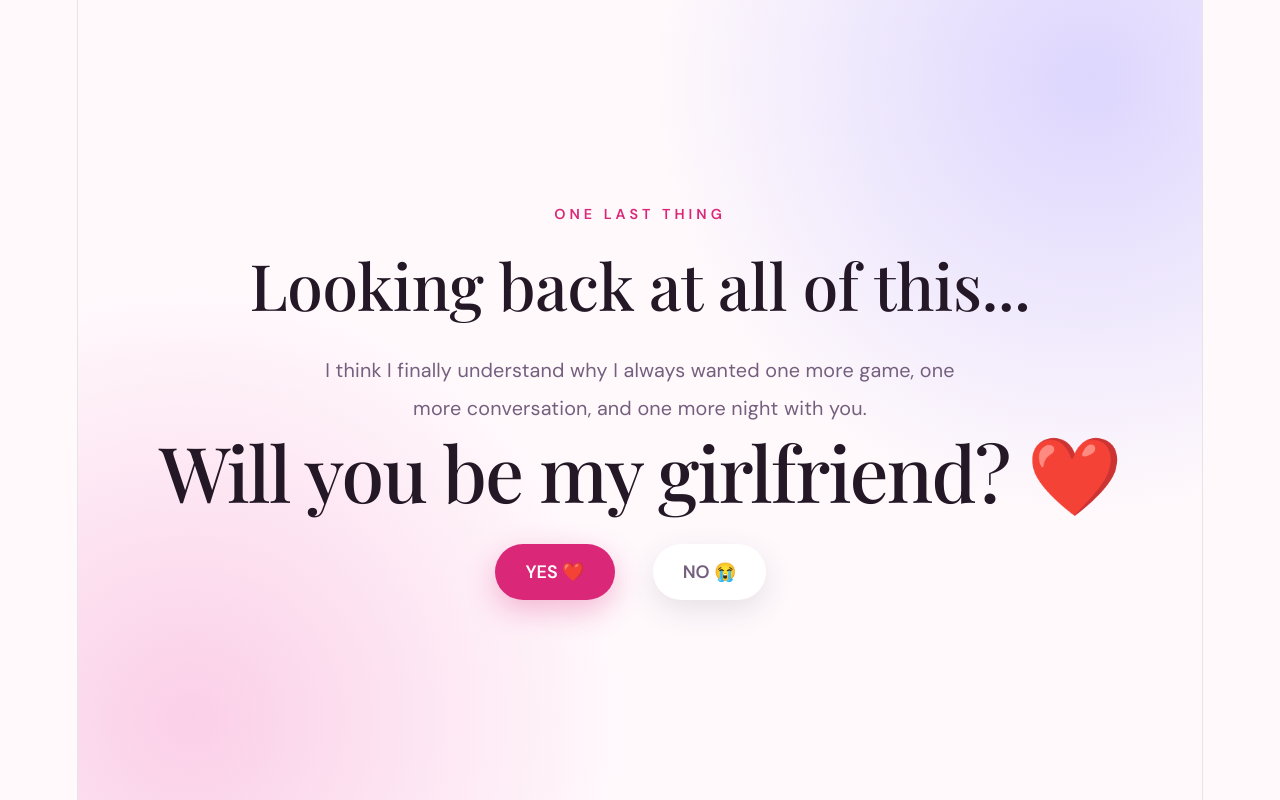
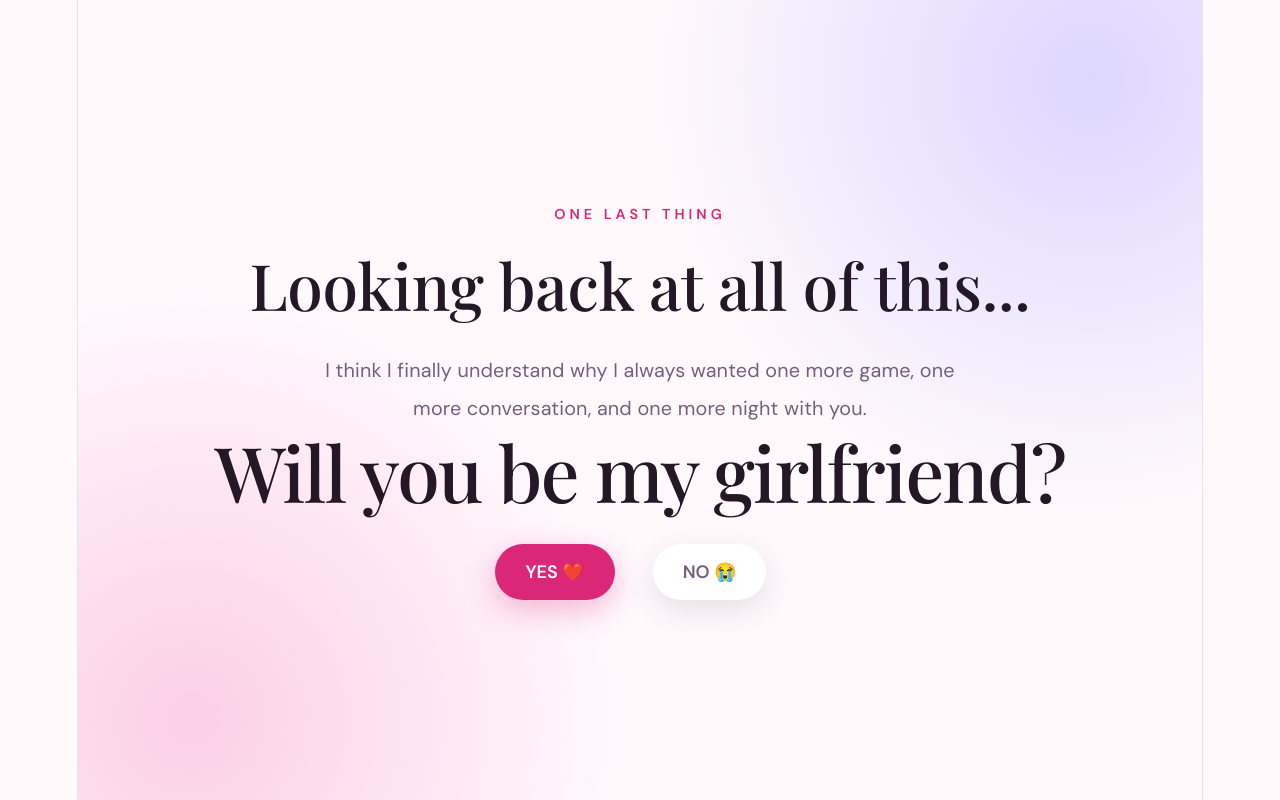
Before and after one commit to LemoonRay/olivia, a React (Vite) app: page / in a window 1280 px wide. Shown: the part 6564-7364 px from the top of the page. Built offline with nearby package versions, Linux system fonts and the light colour scheme.

Commit message:
removed hart

```diff
--- a/src/App.jsx
+++ b/src/App.jsx
@@ -639,7 +639,7 @@ function Proposal({ onYes }) {
         delay={1800}
       />
 
-      <h1 className="ask">Will you be my girlfriend? ❤️</h1>
+      <h1 className="ask">Will you be my girlfriend?</h1>
 
       <div className="buttons">
         <button
```
